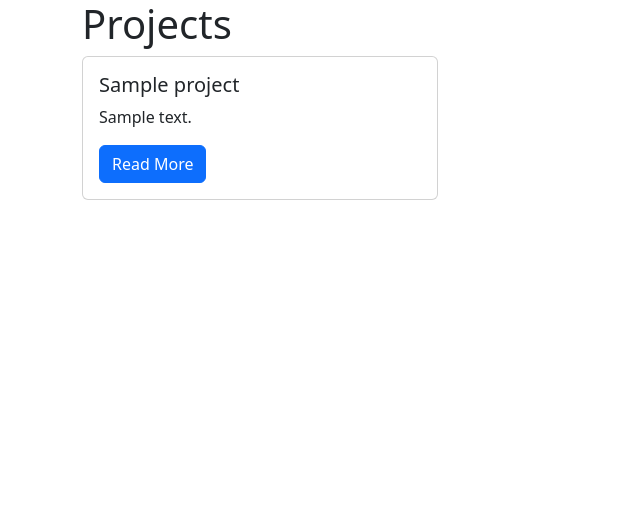
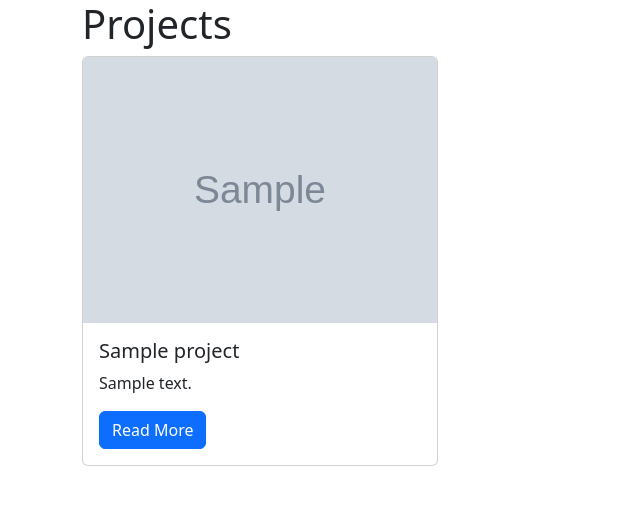
Before and after one commit to angelosgreg/rp-portfolio, a Django app: template projects/templates/projects/project_index.html in a window 1280 px wide. Shown: the top 505 px of the page, without its empty margins (0-640 px from the left). Run offline with Django 5.2, Linux system fonts and the light colour scheme; the template is opened without the code that fills it: values that come from a table or form of the project are taken from there, others are empty; tables that the repository leaves empty hold one stand-in row (values such as "Sample post"); grey boxes marked "Sample" are stand-in pictures; parts of the project's set-up code (start-up, migrations or seed data) failed here and were passed over.

Commit message:
indec html update

```diff
--- a/projects/templates/projects/project_index.html
+++ b/projects/templates/projects/project_index.html
@@ -8,6 +8,9 @@
 {% for project in projects %}
     <div class="col-md-4">
         <div class="card mb-2">
+            {% if project.image %}
+                <img class="card-img-top" src="{{ project.image.url }}">
+            {% endif %}
             <div class="card-body">
                 <h5 class="card-title">{{ project.title }}</h5>
                 <p class="card-text">{{ project.description }}</p>
```
